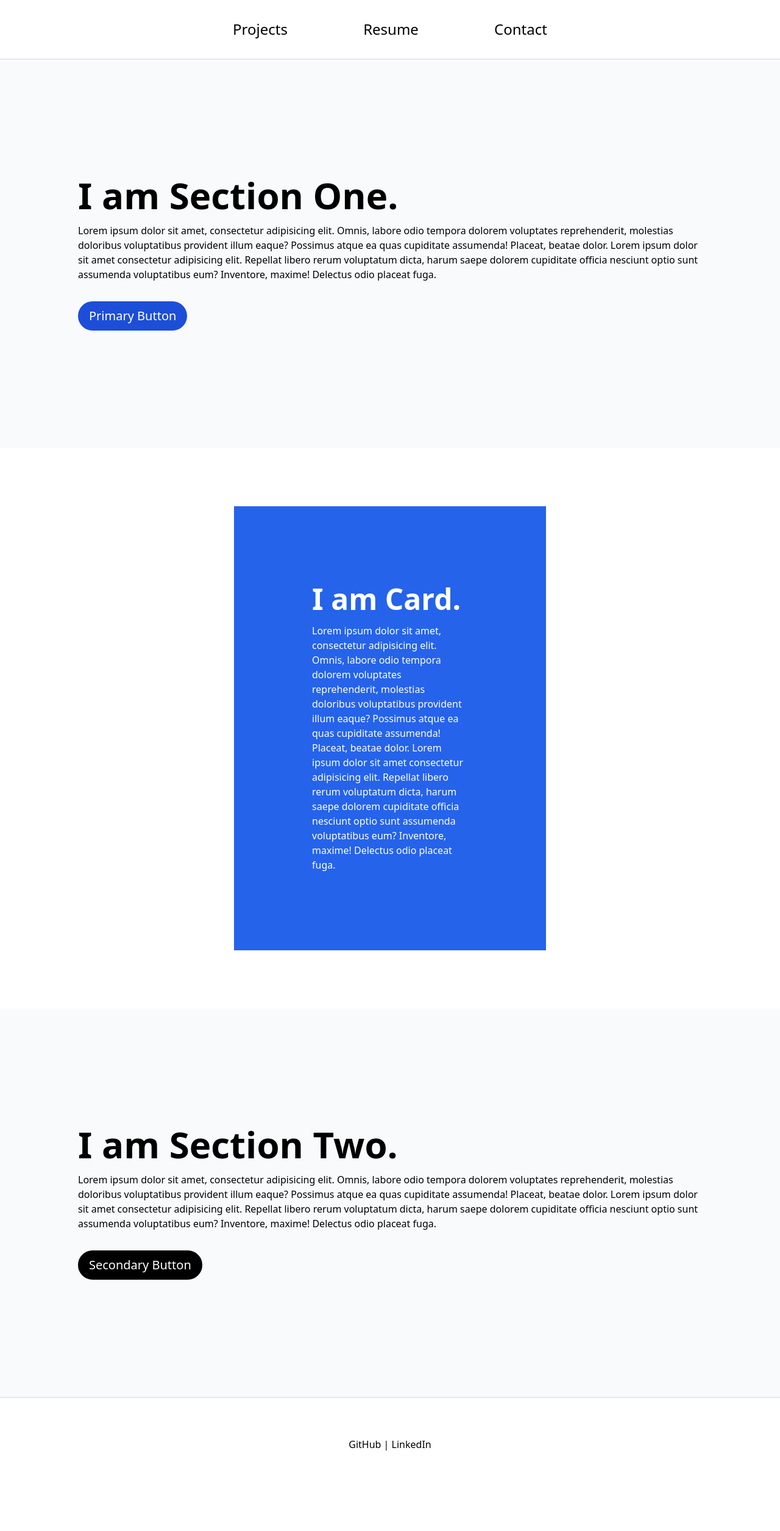
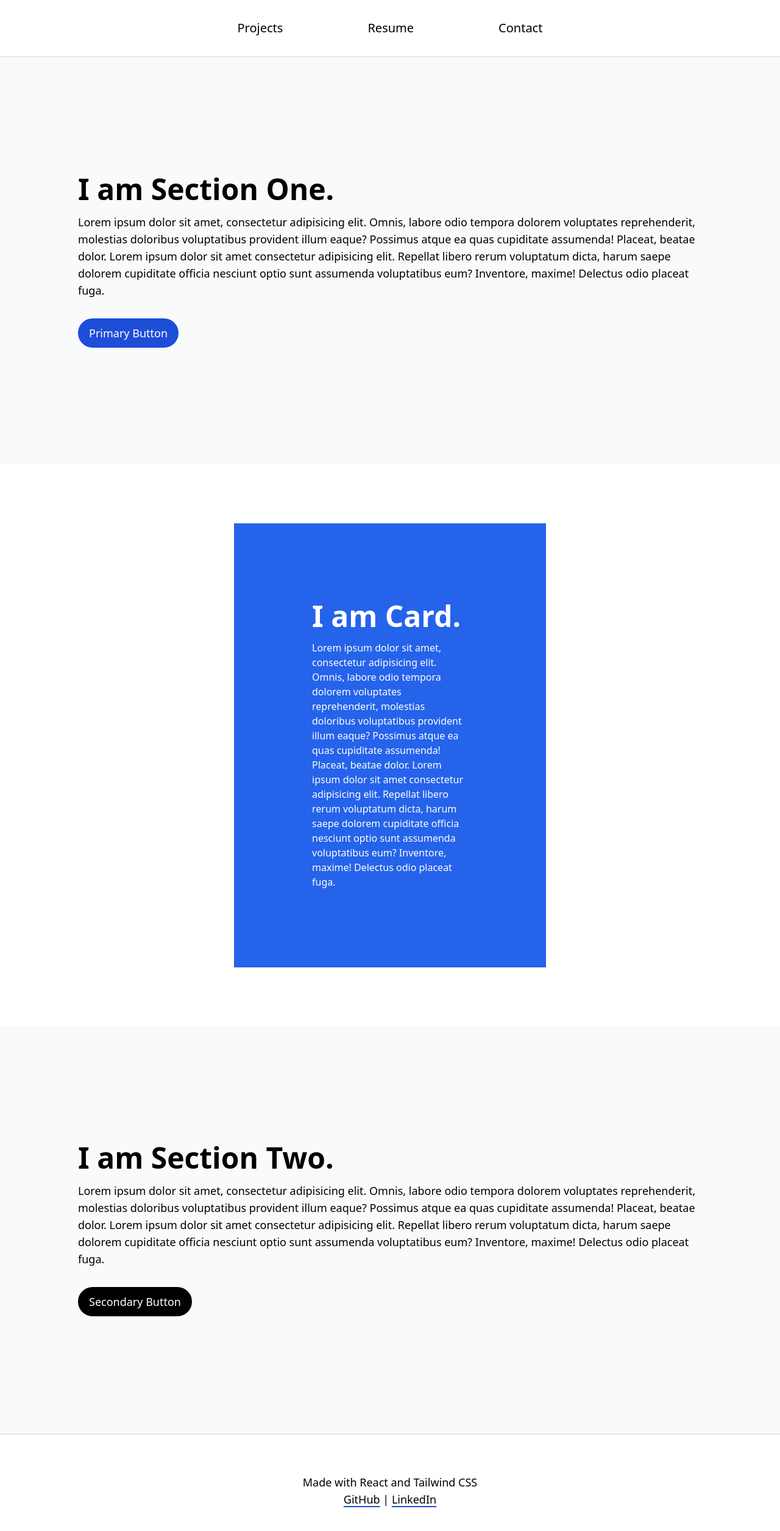
Before and after one commit to dj4815/hello, a React (Vite) app: page / in a window 1280 px wide. Shown: the top 2510 px of the page at 61% size. Before the commit the page ends 2444 px from the top, so only its background shows below. Built offline with nearby package versions, Linux system fonts and the light colour scheme.

Commit message:
font sizes, links, nav elements

```diff
--- a/src/components/Button.jsx
+++ b/src/components/Button.jsx
@@ -1,6 +1,6 @@
 export default function Button({ text, variant = "primary" }) {
   const baseStyles =
-    "rounded-full transition duration-500 text-xl font-medium px-4 py-2 mt-8";
+    "rounded-full transition duration-500 text-lg font-medium px-4 py-2 mt-8";
 
   const styles = {
     primary: `${baseStyles} bg-blue-700 hover:bg-blue-500 border-2 border-blue-700 hover:border-blue-500 text-white`,
--- a/src/components/Footer.jsx
+++ b/src/components/Footer.jsx
@@ -2,13 +2,20 @@ import React from "react";
 
 export default function Footer() {
   return (
-    <div className="container-2xl bg-white p-16 border-t-2 2xl:mt-12">
-      <p className="text-center">
-        <a className="hover:underline" href="https://github.com/dj4815">
+    <div className="container-2xl text-center text-lg bg-white p-16 border-t-2 2xl:mt-12">
+      <p>Made with React and Tailwind CSS</p>
+      <p>
+        <a
+          className="underline underline-offset-4 decoration-blue-700 decoration-2"
+          href="https://github.com/dj4815"
+        >
           GitHub
         </a>{" "}
         |{" "}
-        <a className="hover:underline" href="www.linkedin.com/in/dj4815">
+        <a
+          className="underline underline-offset-4 decoration-blue-700 decoration-2"
+          href="www.linkedin.com/in/dj4815"
+        >
           LinkedIn
         </a>
       </p>
--- a/src/components/Heading2.jsx
+++ b/src/components/Heading2.jsx
@@ -1,3 +1,3 @@
 export default function Heading2({ text }) {
-  return <h2 className="text-6xl font-bold mb-4">{text}</h2>;
+  return <h2 className="text-5xl font-bold mb-4">{text}</h2>;
 }
--- a/src/components/NavButton.jsx
+++ b/src/components/NavButton.jsx
@@ -1,9 +1,7 @@
 export default function NavButton({ text }) {
   return (
-    <>
-      <div className="text-2xl text-black font-medium">
-        <a href="#">{text}</a>
-      </div>
-    </>
+    <a href="#" className="text-xl text-black font-medium">
+      {text}
+    </a>
   );
 }
--- a/src/components/Paragraph.jsx
+++ b/src/components/Paragraph.jsx
@@ -1,3 +1,3 @@
 export default function Paragraph({ text }) {
-    return <p>{text}</p>
+    return <p className="text-lg">{text}</p>
 }
```
